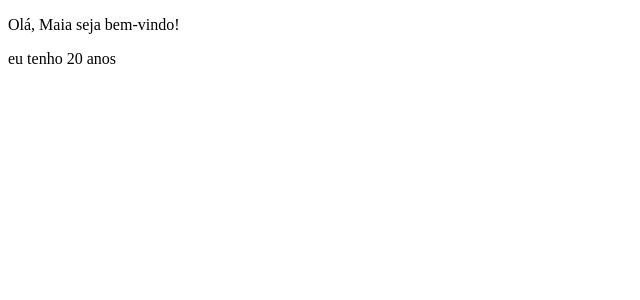
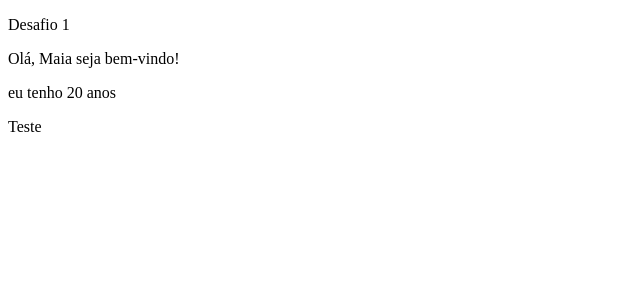
Before and after one commit to GustavoMaiaOliveira/learning_react, a React (Vite) app: page / in a window 1280 px wide. Shown: the top 300 px of the page, without its empty margins (0-640 px from the left). Built offline with nearby package versions, Linux system fonts and the light colour scheme.

Commit message:
desafio_2 initial settings

```diff
--- a/src/BoasVindas.tsx
+++ b/src/desafio_1.tsx
@@ -1,3 +1,5 @@
+// Boas-vindas
+
 interface Props {
     name: string
     idade: number
--- /dev/null
+++ b/src/desafio_2.tsx
@@ -0,0 +1,9 @@
+// Contador
+
+export function Contador() {
+    return (
+        <div>
+            <p>Teste</p>
+        </div>
+    );
+};
--- a/src/main.tsx
+++ b/src/main.tsx
@@ -1,10 +1,13 @@
 import { StrictMode } from 'react'
 import { createRoot } from 'react-dom/client'
 import './index.css'
-import { BoasVindas } from './BoasVindas'
+import { BoasVindas } from './desafio_1'
+import { Contador } from './desafio_2'
 
 createRoot(document.getElementById('root')!).render(
   <StrictMode>
+    <p>Desafio 1</p>
     <BoasVindas name='Maia' idade={20} />
+  <Contador/>
   </StrictMode>,
 )
```
Also changed, not shown: src/Contador.tsx (deleted).
